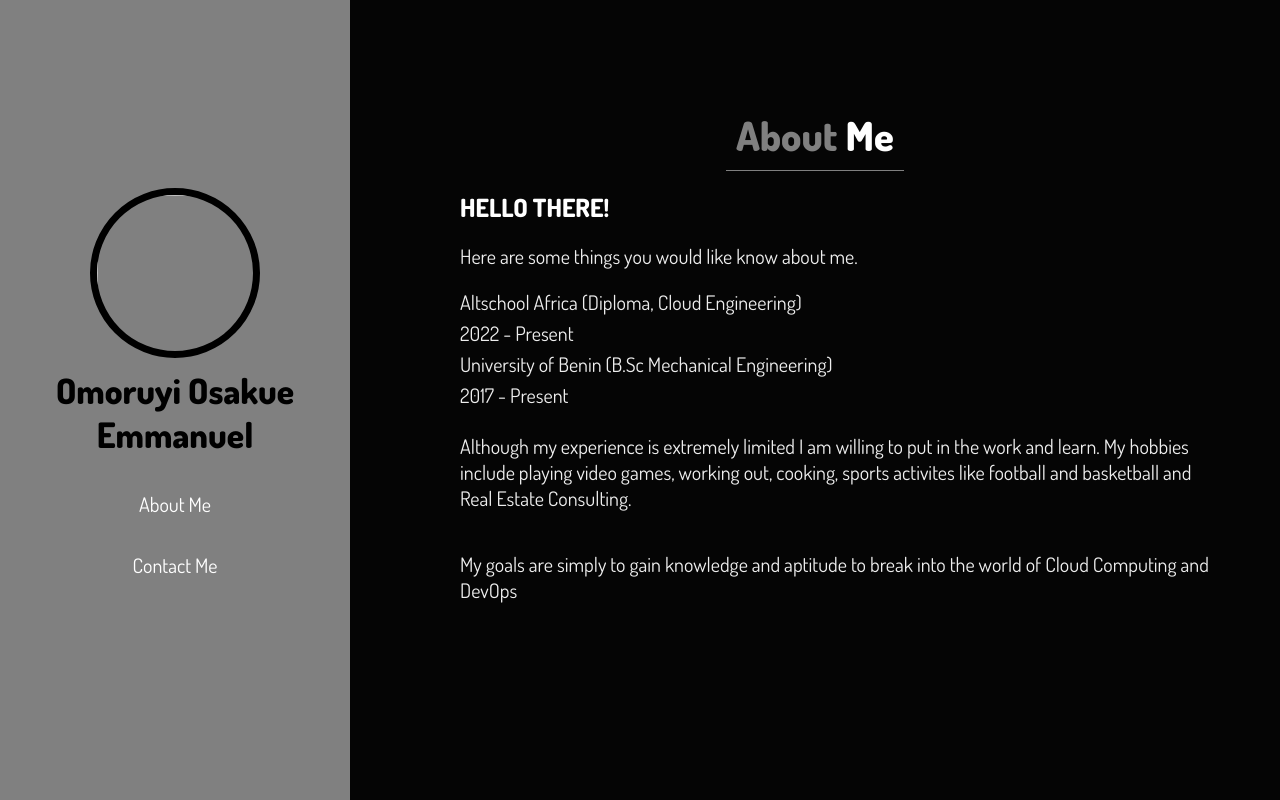
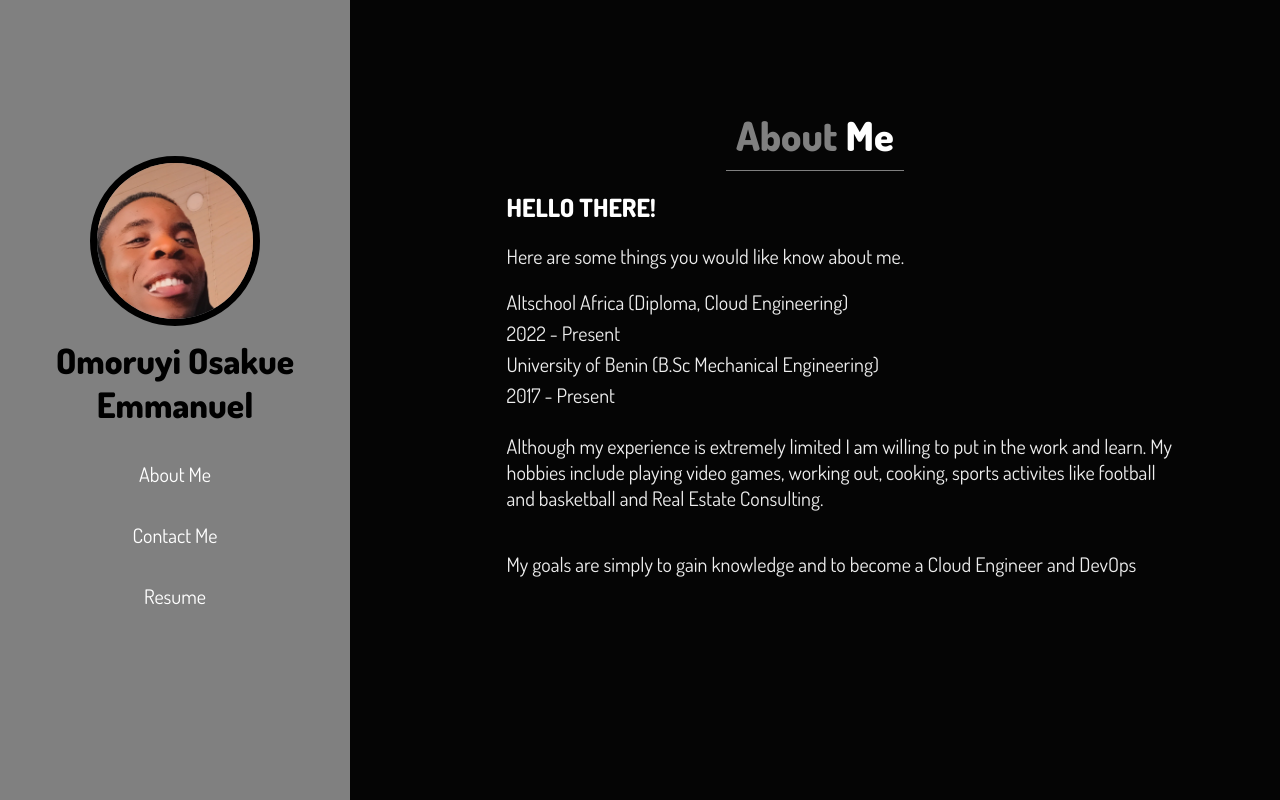
Before and after one commit to UyiDEV/third-semester_exam-projrct, a plain HTML site: page Omoruyi-app/index.html in a window 1280 px wide. Shown: the top 800 px of the page. Drawn offline with Linux system fonts and the light colour scheme; files that its build step writes are made by us from their sources.

Commit message:
Updates To Layout

```diff
--- a/Omoruyi-app/assets/index.css
+++ b/Omoruyi-app/assets/index.css
@@ -89,6 +89,7 @@ section{
 	display: flex;
   	justify-content: center;
   	align-items: center;
+	margin: 0% 5% 0% 5%;
 }
 
 
--- a/Omoruyi-app/index.html
+++ b/Omoruyi-app/index.html
@@ -4,7 +4,7 @@
 	<meta charset="utf-8">
 	<meta name="viewport" content="width=device-width">
 	<title>Home Page</title>
-	<link href="Omoruyi-app/assets/index.css" rel="stylesheet" type="text/css" />
+	<link href="/Omoruyi-app/assets/index.css" rel="stylesheet" type="text/css" />
 </head>
 <body>
 
@@ -12,15 +12,14 @@
 
 	<header>
 		<div class="head">
-			<img src="Omoruyi-app/assets/UyiDEV.jpg">
+			<img src="/Omoruyi-app/assets/UyiDEV.jpg">
 			<h3 class="logo">Omoruyi Osakue Emmanuel</h3>
 		</div>
 		<nav class="navbar">
 			<ul>
 				<li><a href="#index">About Me</a></li>
 				<li><a href="#contact">Contact Me</a></li>
-			<!--<li><a href="#register">Register</a></li>-->
-			<!--<li><a href="#login">Login</a></li>-->
+				<li><a href="/Omoruyi-app/assets/Omoruyi Osakue's Resume.pdf">Resume</a></li>
 			</ul>
 		</nav>
 	</header>
@@ -35,7 +34,7 @@
 			<h1 class="heading"><span>About</span> Me</h1>
 			<div class="info">
 				<h3>HELLO THERE!</h3>
-				<p>Here are some things you would like know about me.</p> <article class="edu-info">Altschool Africa (Diploma, Cloud Engineering)</article><article class="edu-info">2022 - Present</article><article class="edu-info">University of Benin (B.Sc Mechanical Engineering)</article><article class="edu-info">2017 - Present</article> <p>Although my experience is extremely limited I am willing to put in the work and learn. My hobbies include playing video games, working out, cooking, sports activites like football and basketball and Real Estate Consulting.</p><p>My goals are simply to gain knowledge and aptitude to break into the world of Cloud Computing and DevOps</p>
+				<p>Here are some things you would like know about me.</p> <article class="edu-info">Altschool Africa (Diploma, Cloud Engineering)</article><article class="edu-info">2022 - Present</article><article class="edu-info">University of Benin (B.Sc Mechanical Engineering)</article><article class="edu-info">2017 - Present</article> <p>Although my experience is extremely limited I am willing to put in the work and learn. My hobbies include playing video games, working out, cooking, sports activites like football and basketball and Real Estate Consulting.</p><p>My goals are simply to gain knowledge and to become a Cloud Engineer and DevOps</p>
 			</div>
 		</section>
 
@@ -69,26 +68,10 @@
 		<section  class="register" id="register">
 			<h1 class="heading"><span>Register</span> Here</h1>
 			<div class="row">
-				<form action="">
-					<input type="text" placeholder="FIRST NAME" class="box">
-					<input type="text" placeholder="LAST NAME" class="box">
-					<input type="text" placeholder="PHONE" class="box">
-						<select name="gender" class="box">
-							<option value="#">Pick Your Gender</option>
-							<option value="#">Male</option>
-							<option value="#">Female</option>
-							<option value="#">Prefer Not To Say</option>
-						</select>
-					<input type="text" placeholder="COUNTRY" class="box">
-					<input type="text" placeholder="STATE/PROVINCE" class="box">
-					<input type="text" placeholder="NAME" class="box">
-					<input type="password" placeholder="PASSWORD" class="box">
-					<input type="password" placeholder="CONFIRM PASSWORD" class="box">
-					<button type="submit" class="btn">SUBMIT</button>
-				</form>
+				<link
 			</div>
 		</section>
-
+		-->
 		<!-- Register sectiion ends -->
 
 		<!-- login section page-->
@@ -103,11 +86,11 @@
 					<button type="submit" class="btn">SIGN IN</button>
 				</form>
 			</div>
-
+			-->
 		<!-- Login section ends -->
 
 		<!-- Calcultor Projects -->
-
+			<!--
 			<h3 class="title">Calculator Projects</h3>
 			<aside class="calculators" id="calculators">
 			<div class="links">
@@ -116,7 +99,7 @@
 			</div>
 		</aside>
 		</section>
-
+		-->
 	</main>
 
 </body>
```
